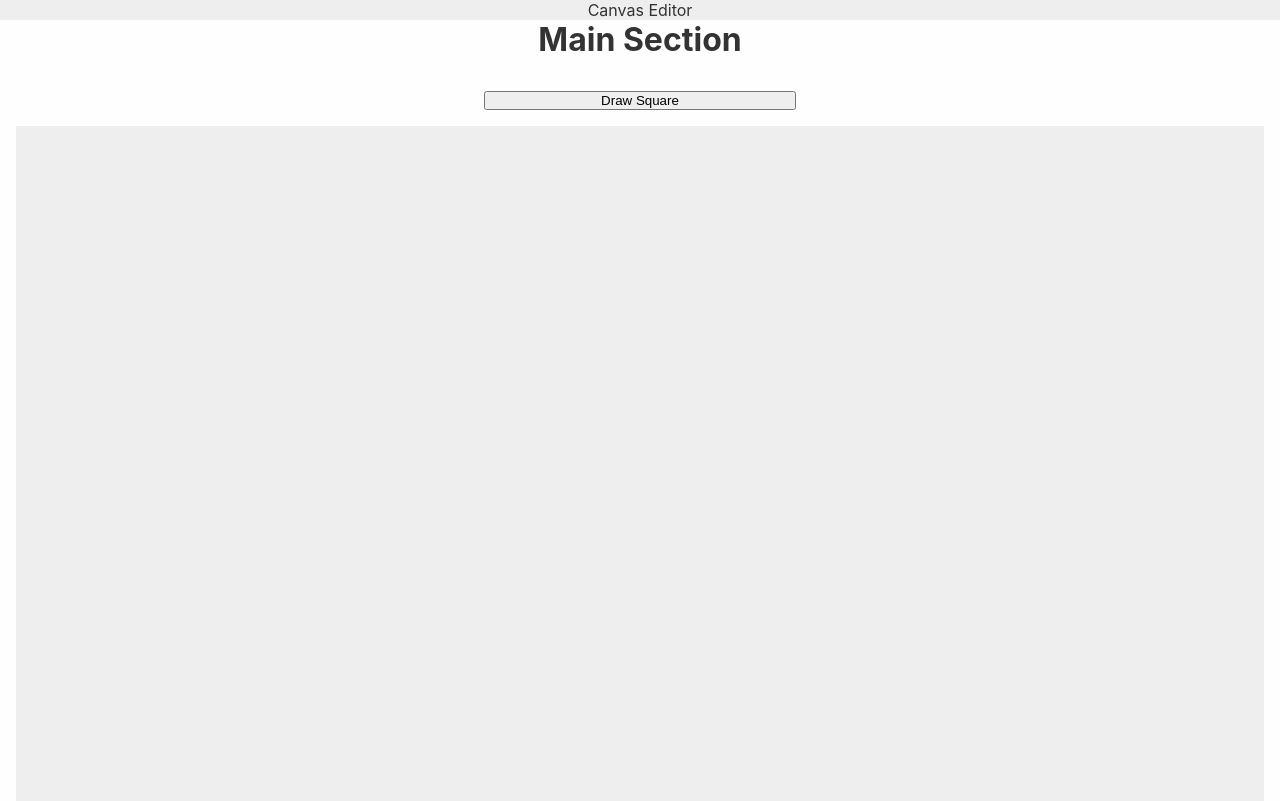
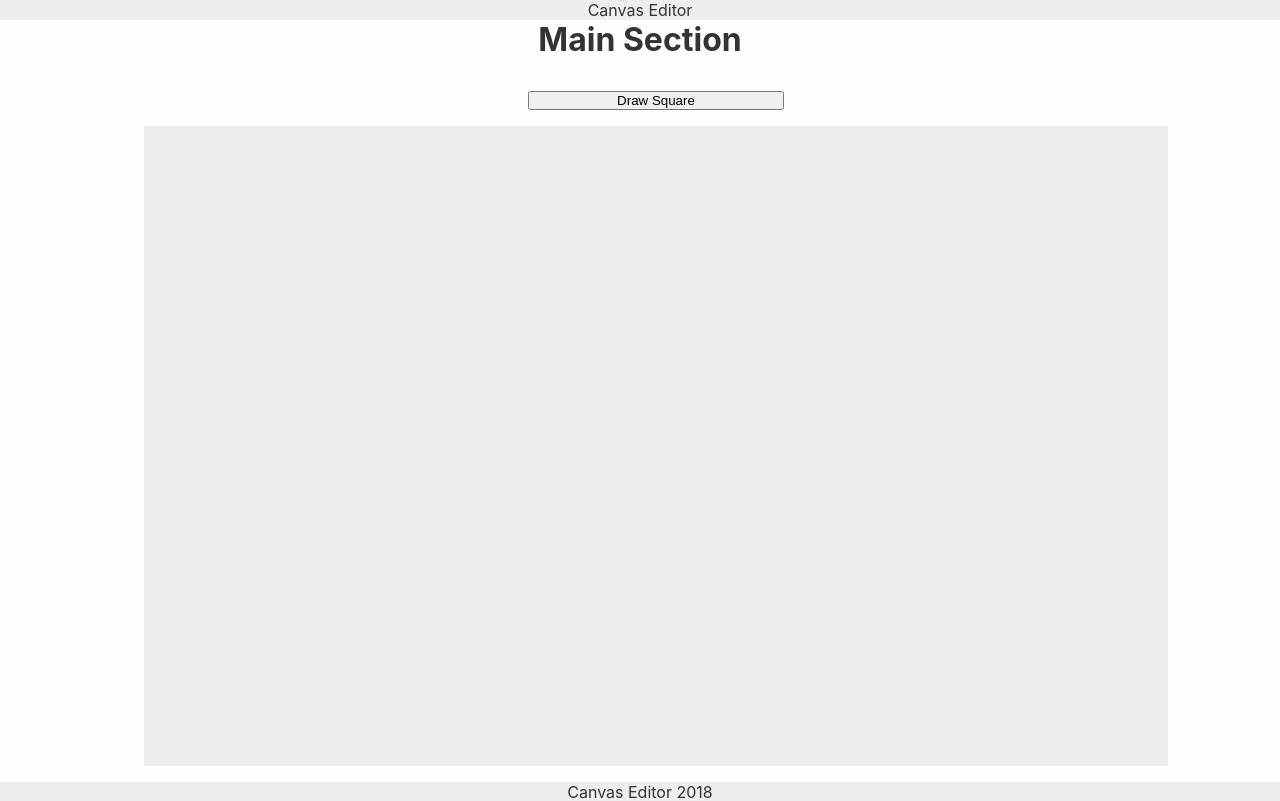
Before and after one commit to jbratcher/canvas_editor, a React (Create React App) app: page / in a window 1280 px wide. Shown: the top 801 px of the page. Built offline with nearby package versions, Linux system fonts and the light colour scheme.

Commit message:
adjusting canvas to dynamically match window size, scaled drawSquare func to match window size

```diff
--- a/src/App.scss
+++ b/src/App.scss
@@ -2,6 +2,11 @@
   box-sizing: border-box;
   margin: 0;
   padding: 0;
+}
+
+html, body {
+  width: 100vw;
+  overflow-x: hidden;
 }
 
 body {
@@ -10,17 +15,19 @@ body {
 }
 
 .App {
+  display: flex;
+  flex-direction: column;
+  align-items: center;
   text-align: center;
 }
 
 .Header, .Footer {
   background: #eee;
+  width: 100vw;
 }
 
-.Main {
+main {
   background: #fefefe;
-  display: flex;
-  justify-content: center;
   width: 100%;
   max-width: 80vw;
   height: 100%;
@@ -30,7 +37,9 @@ body {
 .canvasContainer {
   display: flex;
   flex-direction: column;
+  height: 100%;
   margin: 1rem;
+  width: 100%;
 
     .drawSquare {
       margin: 1rem 0;
@@ -39,5 +48,6 @@ body {
     }
 
     canvas {
+      max-width: inherit;
     }
 }
--- a/src/Canvas.js
+++ b/src/Canvas.js
@@ -5,26 +5,37 @@ class Canvas extends Component {
 
     constructor(props) {
         super(props);
-        this.state = {};
+        this.state = {
+          height: window.innerHeight,
+          width: window.innerWidth
+        };
     }
 
     drawSquare = () => {
-
+      const {height, width} = this.state;
       const ctx = this.refs.canvas.getContext('2d');
+      this.updateCanvas();
       ctx.fillStyle = "blue";
-      ctx.fillRect(0,0, 10, 100);
-
+      ctx.fillRect(width*0.125, height*0.125, width*0.25, height*0.25);
+      console.log("Square drawn at:", "\nx1: ", width*0.125, "\ny1: ", height*0.125, "\nx2: ", width*0.25, "\ny2: ", height*0.25);
     }
 
+    // startMouseDrag = () => {
+    //   null;
+    // }
 
    componentDidMount() {
         this.updateCanvas();
     }
 
     updateCanvas() {
-        const ctx = this.refs.canvas.getContext('2d');
-        ctx.fillStyle = "#eee";
-        ctx.fillRect(0,0, 300, 300);
+      const {height, width} = this.state;
+      const ctx = this.refs.canvas.getContext('2d');
+      ctx.canvas.width  = window.innerWidth;
+      ctx.canvas.height = window.innerHeight;
+      ctx.fillStyle = "#eee";
+      ctx.fillRect(0,0, width, height);
+      console.log("Browser size: \n", "Width:", width, "Height", height);
     }
 
   render() {
@@ -34,7 +45,7 @@ class Canvas extends Component {
 
         <button className="drawSquare" onClick={this.drawSquare}>Draw Square</button>
 
-        <canvas ref="canvas" height="800" width="100%">
+        <canvas onClick={this.startMouseDrag} ref="canvas" height="800" width="100%">
           Canvas (Your browser doesn't support the canvas element).
         </canvas>
 
```
